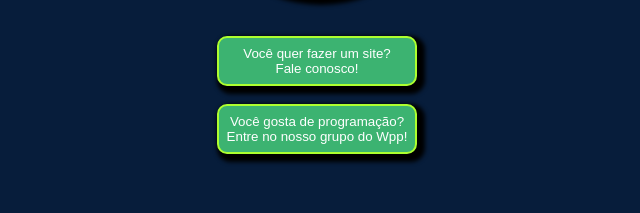
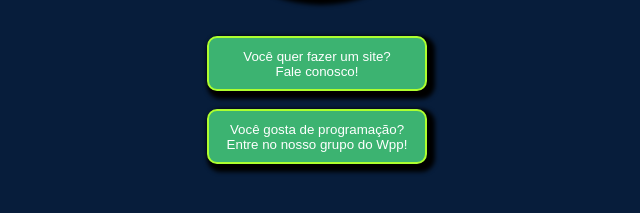
Before and after one commit to Italoliraa/Bio.IMD-CODE81, a plain HTML site: page index.html in a window 1280 px wide. Shown: the part 341-554 px from the top of the page, without its empty margins (323-963 px from the left). Drawn offline with Linux system fonts and the light colour scheme.

Commit message:
Atualizações do botão

```diff
--- a/css/style.css
+++ b/css/style.css
@@ -14,8 +14,8 @@ body{
 
 
 button{
-    height: 50px;
-    width: 200px;
+    height: 55px;
+    width: 220px;
     border-radius: 10px;
     background: rgb(60, 179, 113);
     box-shadow: 4px 4px 4px 4px black;
```
